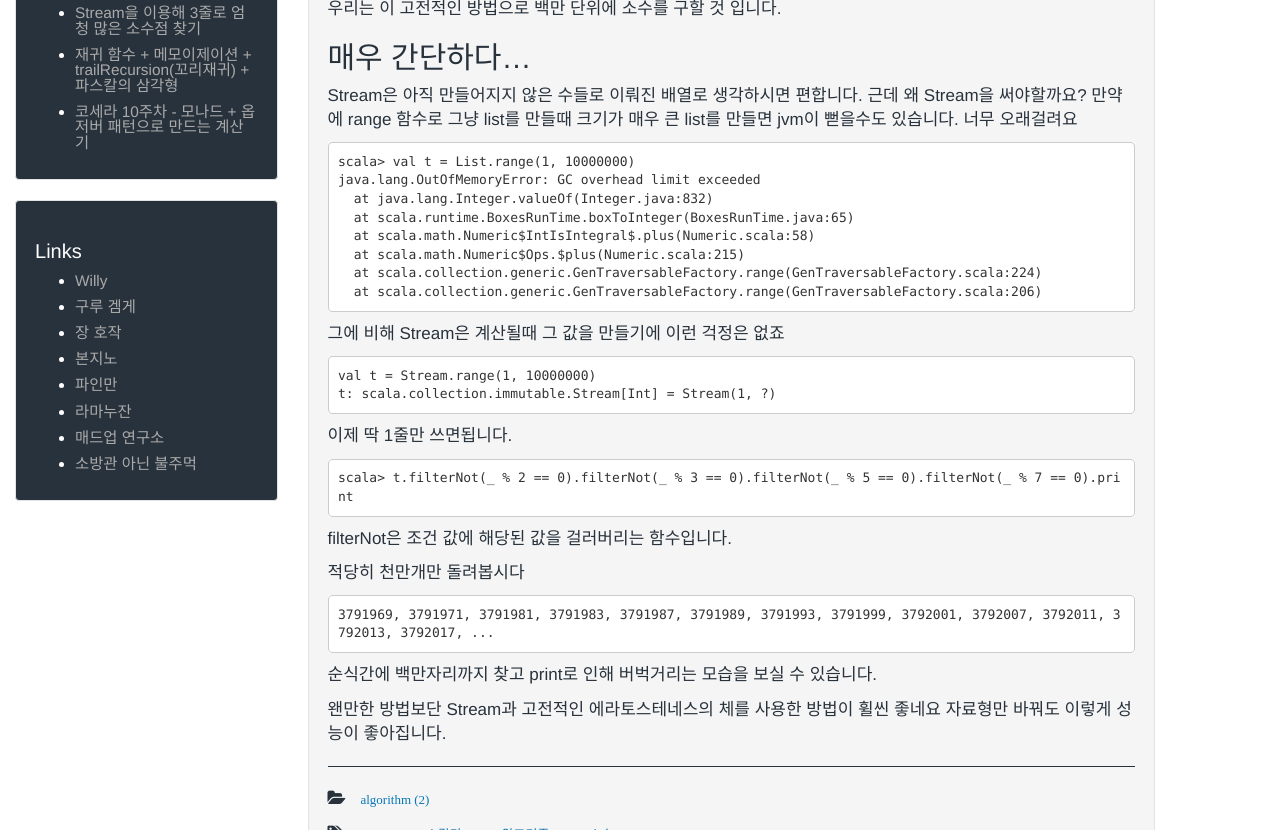
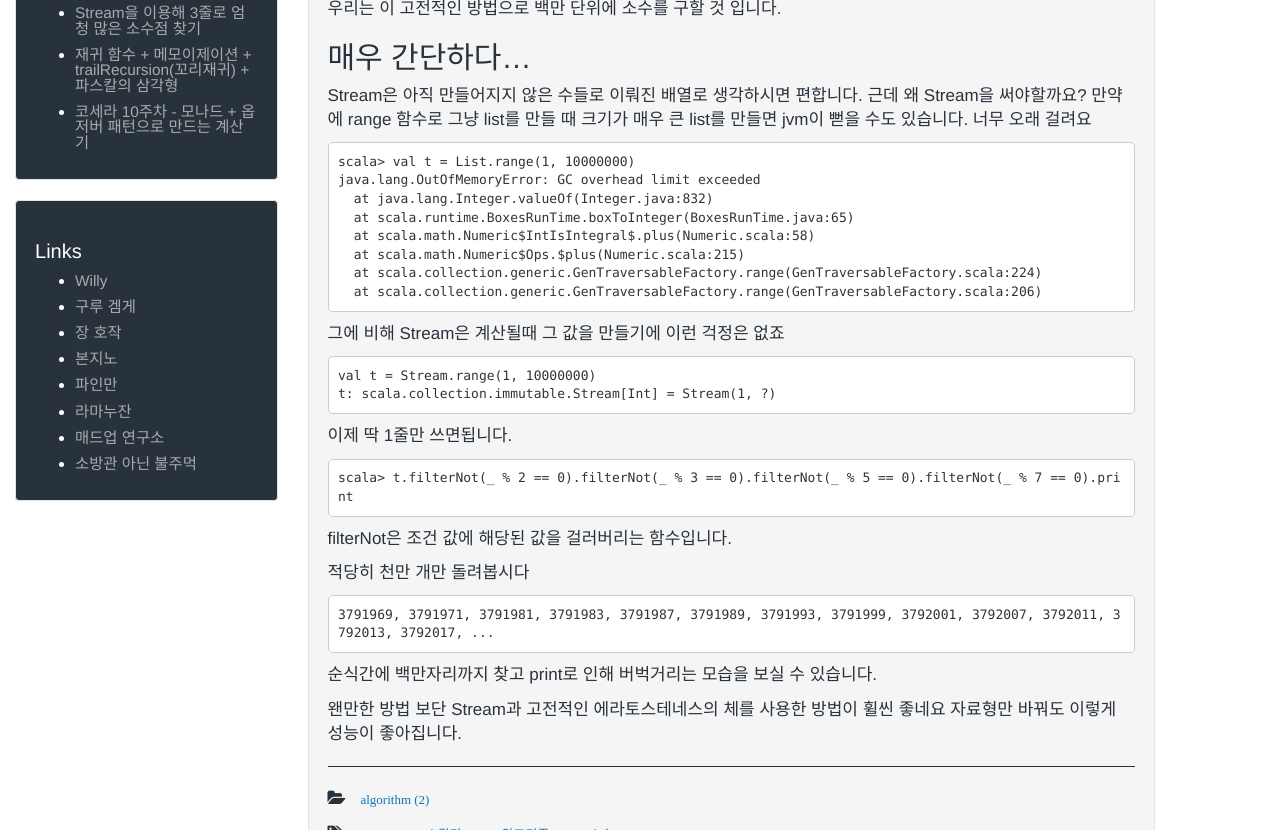
Before and after one commit to qowns8/qowns8.github.io, a Jekyll site: the page built from _posts/2018-06-05-primeNumber1.md, in a window 1280 px wide and 1400 px high. Shown: the part 532-1362 px from the top of the window. Built offline with Jekyll 4.4.1, drawn with Linux system fonts in a browser that asks for light colours.

Commit message:
맞춤법 소개

```diff
--- a/_posts/2018-06-05-primeNumber1.md
+++ b/_posts/2018-06-05-primeNumber1.md
@@ -28,8 +28,8 @@ http://ledgku.tistory.com/61
 
 ## 매우 간단하다...
 
-Stream은 아직 만들어지지 않은 수들로 이뤄진 배열로 생각하시면 편합니다. 근데 왜 Stream을 써야할까요? 만약에 range 함수로 그냥 list를 만들때 크기가
-매우 큰 list를 만들면 jvm이 뻗을수도 있습니다. 너무 오래걸려요
+Stream은 아직 만들어지지 않은 수들로 이뤄진 배열로 생각하시면 편합니다. 근데 왜 Stream을 써야할까요? 만약에 range 함수로 그냥 list를 만들 때 크기가
+매우 큰 list를 만들면 jvm이 뻗을 수도 있습니다. 너무 오래 걸려요
 
     scala> val t = List.range(1, 10000000)
     java.lang.OutOfMemoryError: GC overhead limit exceeded
@@ -52,10 +52,10 @@ Stream은 아직 만들어지지 않은 수들로 이뤄진 배열로 생각하
 
 filterNot은 조건 값에 해당된 값을 걸러버리는 함수입니다.
 
-적당히 천만개만 돌려봅시다
+적당히 천만 개만 돌려봅시다
 
     3791969, 3791971, 3791981, 3791983, 3791987, 3791989, 3791993, 3791999, 3792001, 3792007, 3792011, 3792013, 3792017, ...
 
 순식간에 백만자리까지 찾고 print로 인해 버벅거리는 모습을 보실 수 있습니다.
 
-왠만한 방법보단 Stream과 고전적인 에라토스테네스의 체를 사용한 방법이 휠씬 좋네요 자료형만 바꿔도 이렇게 성능이 좋아집니다.
+왠만한 방법 보단 Stream과 고전적인 에라토스테네스의 체를 사용한 방법이 휠씬 좋네요 자료형만 바꿔도 이렇게 성능이 좋아집니다.
```
